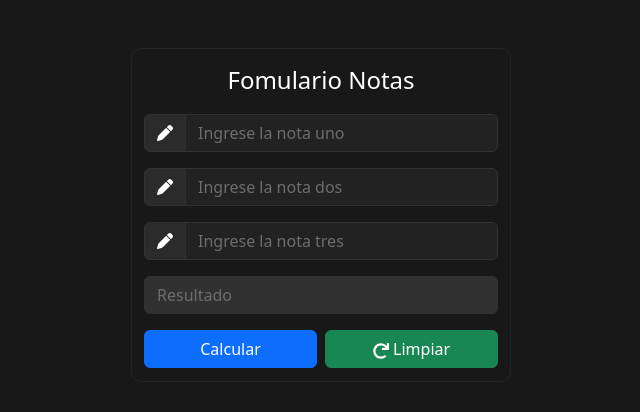
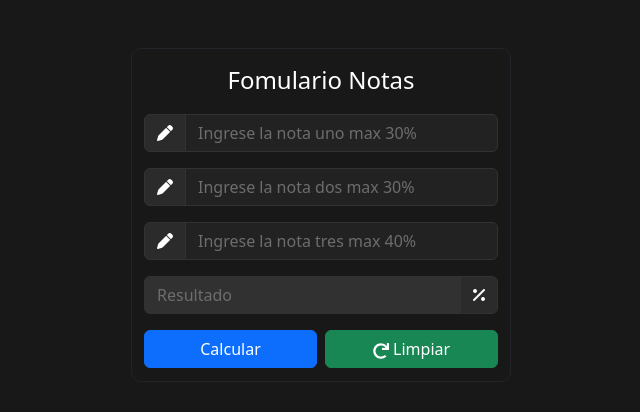
Before and after one commit to andres-rivera-05/formulario-react-examen, a React (Create React App) app: page / in a window 1280 px wide. Shown: the top 412 px of the page, without its empty margins (319-959 px from the left). Built offline with nearby package versions, Linux system fonts and the light colour scheme.

Commit message:
completando vlaidaciones y calculo

```diff
--- a/src/App.js
+++ b/src/App.js
@@ -28,7 +28,7 @@ function App() {
       let n1 = parseInt(campoUno)
       let n2 = parseInt(campoDos)
       let n3 = parseInt(campoTres)
-      let resultados = parseInt((n1 + n2 + n3) / 3);
+      let resultados = parseInt(n1 + n2 + n3);
       setResultado(resultados)
     }
   }
@@ -77,22 +77,25 @@ function App() {
                   <div className='input-group-text'>
                     <span className=" fa-solid fa-pen"></span>
                   </div>
-                  <input type="number" className="form-control" placeholder='Ingrese la nota uno' id="campo1" value={campoUno} onChange={(e) => setCampoUno(e.target.value)} />
+                  <input type="number" className="form-control" min={0} max={30} placeholder='Ingrese la nota uno max 30%' id="campo1" value={campoUno} onChange={(e) => setCampoUno(e.target.value)} />
                 </div>
                 <div className="mb-3 input-group">
                   <div className='input-group-text'>
                     <span className=" fa-solid fa-pen"></span>
                   </div>
-                  <input type="number" className="form-control" placeholder='Ingrese la nota dos' id="campo2" value={campoDos} onChange={(e) => setCampoDos(e.target.value)} />
+                  <input type="number" className="form-control" min={0} max={30} placeholder='Ingrese la nota dos max 30%' id="campo2" value={campoDos} onChange={(e) => setCampoDos(e.target.value)} />
                 </div>
                 <div className="mb-3 input-group">
                   <div className='input-group-text'>
                     <span className=" fa-solid fa-pen"></span>
                   </div>
-                  <input type="number" className="form-control" placeholder='Ingrese la nota tres' id="campo3" value={campoTres} onChange={(e) => setCampoTres(e.target.value)} />
+                  <input type="number" className="form-control" min={0} max={40} placeholder='Ingrese la nota tres max 40%' id="campo3" value={campoTres} onChange={(e) => setCampoTres(e.target.value)} />
                 </div>
                 <div className="mb-3 input-group">
                   <input type="number" className="form-control" value={resultado} readOnly placeholder='Resultado' id="campo-resultado" />
+                  <div className='input-group-text'>
+                    <span className=" fa-solid fa-percent"></span>
+                  </div>
                 </div>
                 {
                   Reprobado ? (
```
